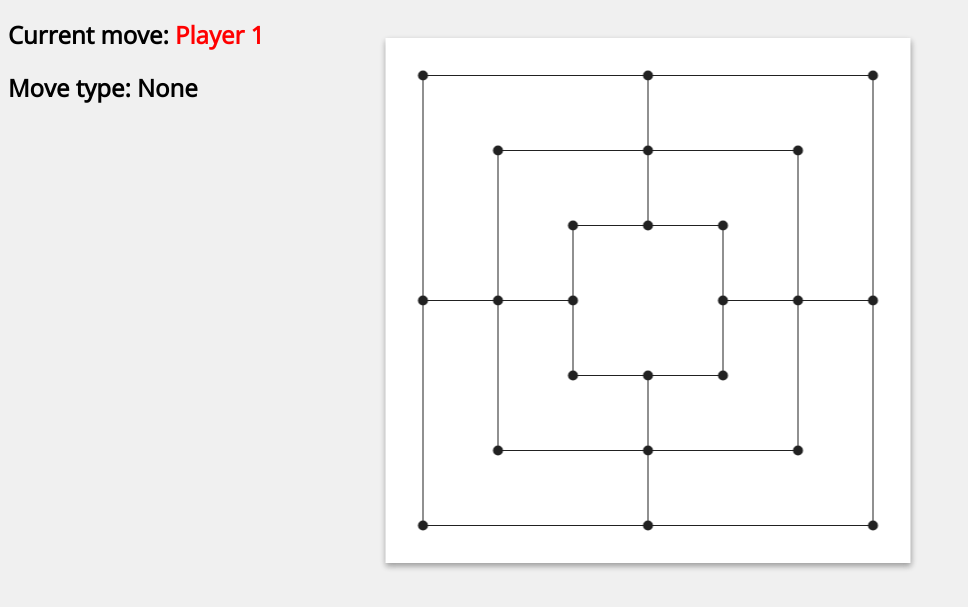
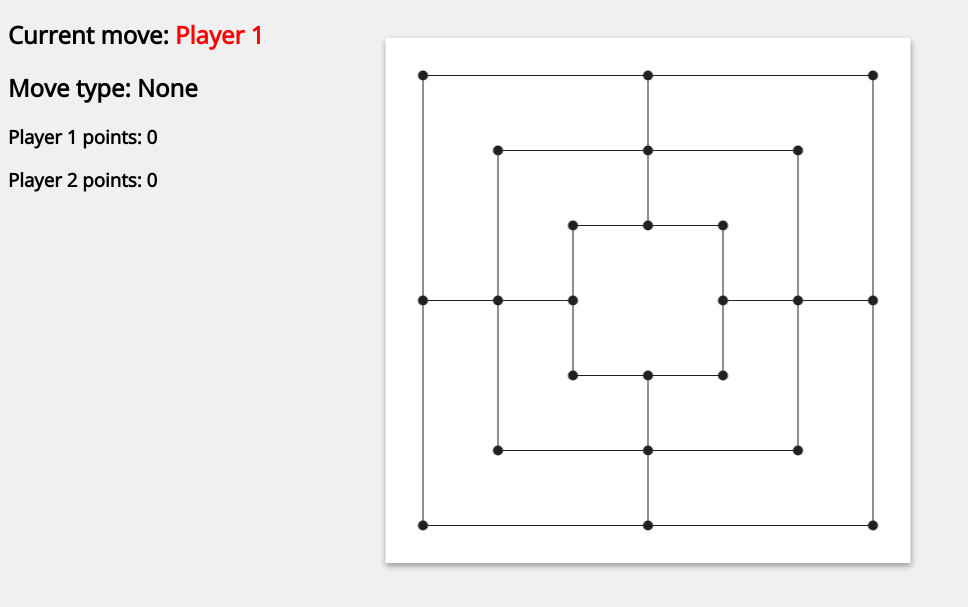
Before and after one commit to grudus/NineMensMorris, a website with bundled scripts: page index.html in a window 1280 px wide. Shown: the part 75-682 px from the top of the page, without its empty margins (0-968 px from the left). Built offline with nearby package versions, Linux system fonts and the light colour scheme.

Commit message:
Add player points

```diff
--- a/app/game/NineMensMorrisGame.ts
+++ b/app/game/NineMensMorrisGame.ts
@@ -16,6 +16,7 @@ export class NineMensMorrisGame {
     private currentPlayerMove = Player.PLAYER_1;
     private gameMoveEngine: GameMoveEngine;
     private millPlayer?: Player = null;
+    public readonly playerPoints = { [Player.PLAYER_1]: 0, [Player.PLAYER_2]: 0 };
 
     private cannotGoPoints = [
         { from: { row: 4, col: 'c' }, to: { row: 4, col: 'e' } },
@@ -32,6 +33,7 @@ export class NineMensMorrisGame {
         if (this.initialHandQueue.length) {
             const position = this.board.find(p => arePointsEqual(p.point, point));
             position.player = position.player === Player.NO_PLAYER ? this.currentPlayerMove : position.player;
+            this.playerPoints[this.currentPlayer]++;
             this.movesHistory.addInitialMove(point, this.currentPlayer);
         } else throw Error('Initial hand queue is empty!');
     }
@@ -176,7 +178,9 @@ export class NineMensMorrisGame {
     }
 
     public removePoint(point: Point) {
-        this.findPosition(point).player = Player.NO_PLAYER;
+        const boardPosition = this.findPosition(point);
+        this.playerPoints[boardPosition.player]--;
+        boardPosition.player = Player.NO_PLAYER;
     }
 
     public clearMill() {
--- a/app/paint/GameInfoWriter.ts
+++ b/app/paint/GameInfoWriter.ts
@@ -1,10 +1,15 @@
 import { NineMensMorrisGame } from '../game/NineMensMorrisGame';
 import { getPaintablePlayer } from './PaintablePlayer';
 import { GameMoveResult } from '../game/GameMoveResult';
+import { Player } from '../game/Player';
 
 export class GameInfoWriter {
     private readonly currentPlayerText = document.getElementById('current-player-text');
     private readonly moveTypeText = document.getElementById('current-move-info');
+    private readonly playerPoints = {
+        [Player.PLAYER_1]: document.getElementById('player-1-points'),
+        [Player.PLAYER_2]: document.getElementById('player-2-points'),
+    };
 
     private readonly moveTypeToLabel = {
         [GameMoveResult.MILL]: 'Mill',
@@ -22,6 +27,7 @@ export class GameInfoWriter {
         this.updateCurrentPlayerText();
         this.updateMoveInfo(gameMoveResult);
         this.updateHistoryMoves();
+        this.updatePoints();
     }
 
     private updateCurrentPlayerText() {
@@ -37,4 +43,10 @@ export class GameInfoWriter {
     private updateHistoryMoves() {
         console.log(this.game.getMovesHistory());
     }
+
+    private updatePoints() {
+        Object.entries(this.game.playerPoints).forEach(([player, points]) => {
+            this.playerPoints[player].innerText = points + '';
+        });
+    }
 }
--- a/index.html
+++ b/index.html
@@ -18,6 +18,8 @@
 <section id="players-info-wrapper">
     <h1>Current move: <span id="current-player-text">Player 1</span></h1>
     <h2>Move type: <span id="current-move-info">NONE</span></h2>
+    <h3>Player 1 points: <span id="player-1-points">0</span></h3>
+    <h3>Player 2 points: <span id="player-2-points">0</span></h3>
 </section>
 
 
```
